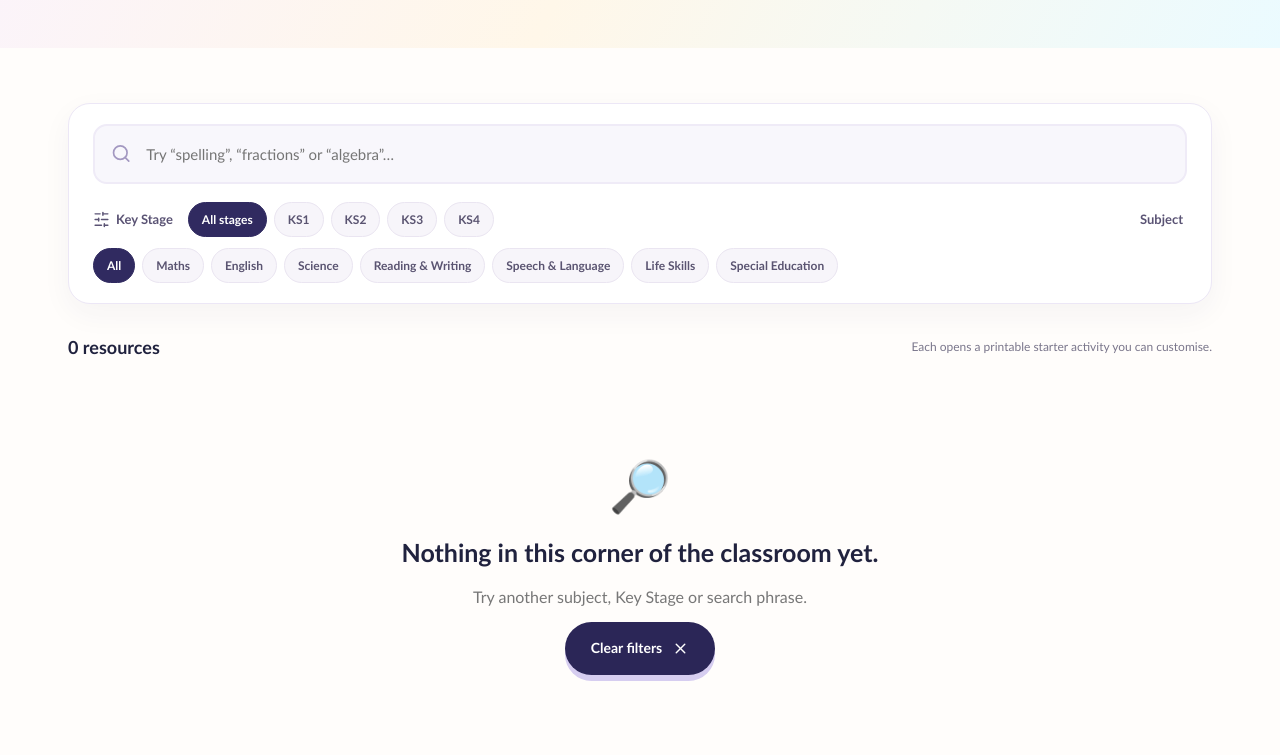
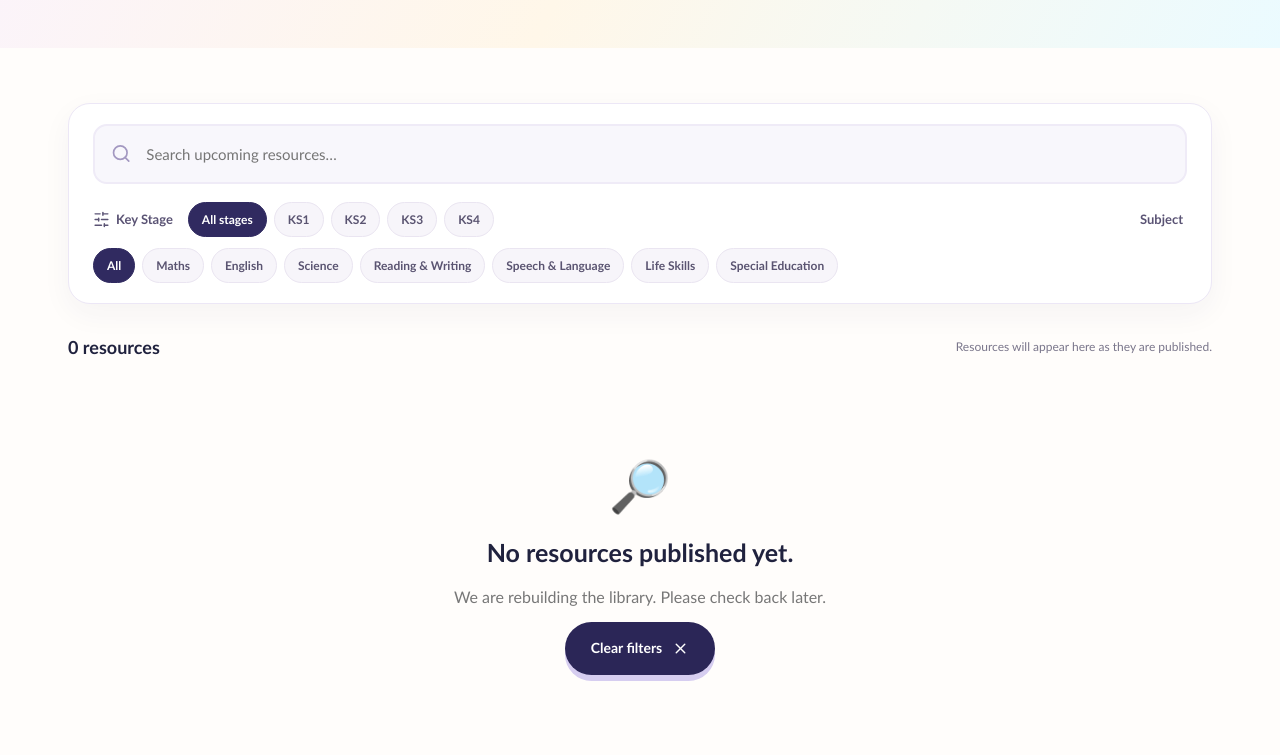
Before and after one commit to elixirentertainmentltd-cyber/teacher, a Next.js app: page /resources in a window 1280 px wide. Shown: the part 520-1275 px from the top of the page. Built offline with nearby package versions, Linux system fonts and the light colour scheme.

Commit message:
Clear published resources and update empty library state

```diff
--- a/components/ResourceExplorer.tsx
+++ b/components/ResourceExplorer.tsx
@@ -27,7 +27,7 @@ export default function ResourceExplorer({ initialStage }: { initialStage: Filte
       <section className="section library-section">
         <div className="container">
           <div className="filters-panel">
-            <label className="search-box"><Search size={21}/><span className="sr-only">Search resources</span><input value={query} onChange={event=>setQuery(event.target.value)} placeholder="Try “spelling”, “fractions” or “algebra”…"/></label>
+            <label className="search-box"><Search size={21}/><span className="sr-only">Search resources</span><input value={query} onChange={event=>setQuery(event.target.value)} placeholder="Search upcoming resources…"/></label>
             <div className="filter-row">
               <div className="filter-label"><SlidersHorizontal size={17}/> Key Stage</div>
               <div className="filter-pills" role="group" aria-label="Filter by Key Stage">
@@ -39,7 +39,7 @@ export default function ResourceExplorer({ initialStage }: { initialStage: Filte
               </div>
             </div>
           </div>
-          <div className="results-bar"><strong>{results.length} {results.length===1?"resource":"resources"}</strong><span>Each opens a printable starter activity you can customise.</span></div>
+          <div className="results-bar"><strong>{results.length} {results.length===1?"resource":"resources"}</strong><span>Resources will appear here as they are published.</span></div>
           {results.length ? <div className="resource-grid library-grid">
             {results.map((item,index)=><Link key={item.slug} href={"/worksheet/"+item.slug} className={"resource-card accent-"+item.colour}>
               <div className="resource-top"><span className="resource-subject">{item.subject}</span><span className="round-arrow"><ArrowUpRight size={18}/></span></div>
@@ -47,7 +47,7 @@ export default function ResourceExplorer({ initialStage }: { initialStage: Filte
               <h3>{item.title}</h3><p>{item.description}</p>
               <div className="resource-footer"><span>{item.stages.join(" · ")}</span><span>{item.years}</span></div>
             </Link>)}
-          </div> : <div className="empty-state"><span className="empty-emoji">🔎</span><h2>Nothing in this corner of the classroom yet.</h2><p>Try another subject, Key Stage or search phrase.</p><button className="button button-primary" onClick={reset}>Clear filters <X size={17}/></button></div>}
+          </div> : <div className="empty-state"><span className="empty-emoji">🔎</span><h2>No resources published yet.</h2><p>We are rebuilding the library. Please check back later.</p><button className="button button-primary" onClick={reset}>Clear filters <X size={17}/></button></div>}
           <div className="library-note"><strong>A note for teachers:</strong> These are original, starter practice activities, not an officially endorsed exam-board collection. Please review suitability for your class and specification.</div>
         </div>
       </section>
```
